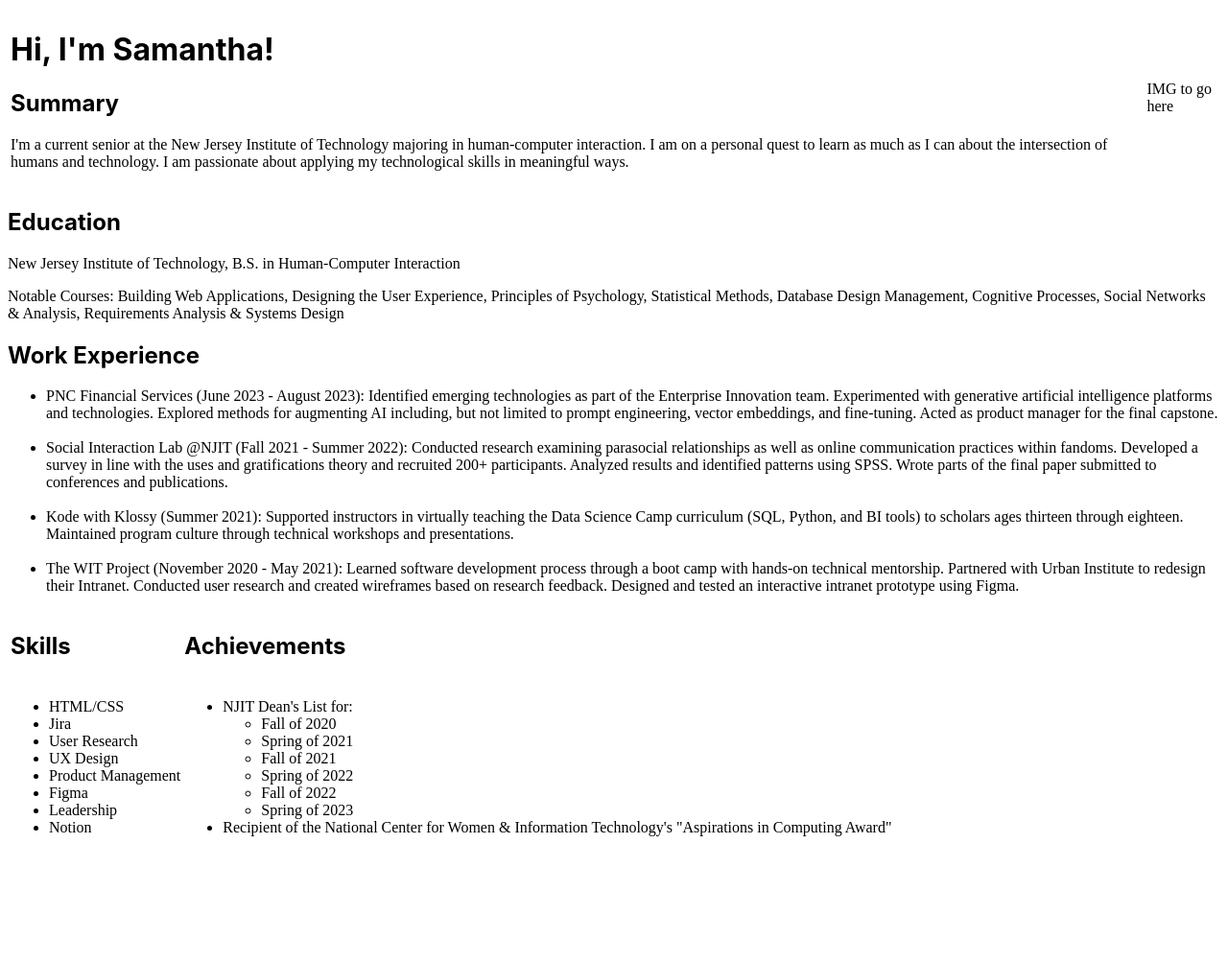
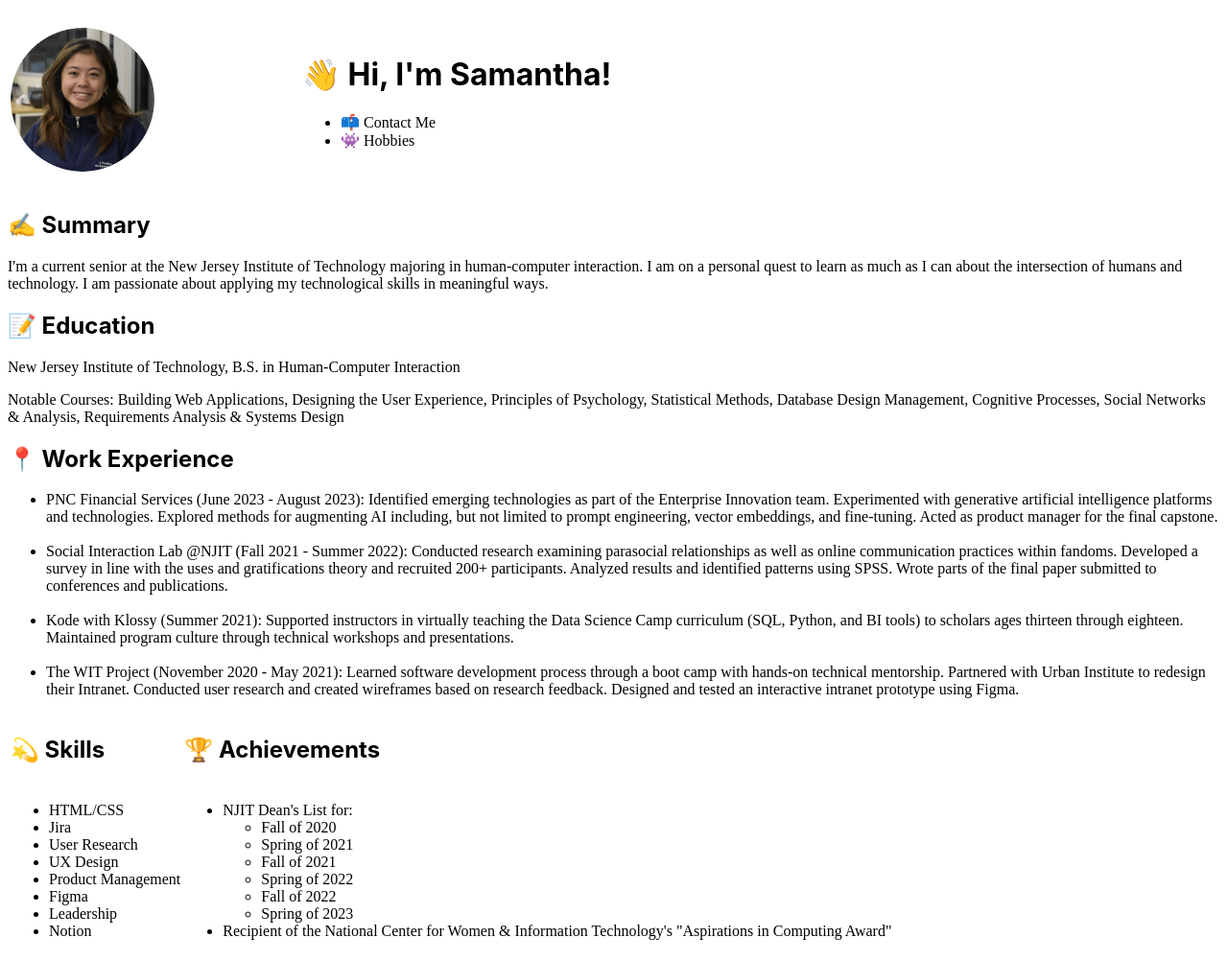
Before and after one commit to sammyyyalex/601Resume, a plain HTML site: page index.html in a window 1280 px wide. Shown: the whole page at 96% size. Before the commit the page ends 899 px from the top, so only its background shows below. Drawn offline with Linux system fonts and the light colour scheme; a web font is replaced by a local one.

Commit message:
Minor edits

```diff
--- a/index.html
+++ b/index.html
@@ -14,26 +14,31 @@
     </head>
     <body>
         <div>
+            <br>
             <table>
                 <tr>
                     <td>
-                        <h1> Hi, I'm Samantha! </h1>
-
-                        <h2> Summary </h2>
-                        <p>I'm a current senior at the New Jersey Institute of Technology majoring
-                            in human-computer interaction. I am on a personal quest to learn as
-                            much as I can about the intersection of humans and technology. I am
-                            passionate about applying my technological skills in meaningful ways.
-                        </p>
+                        <img src="imgs/Sam_Headshot.jpg" alt="an image of Samantha Paradero">
                     </td>
                     <td>
-                        <p>IMG to go here</p>
+                        <h1> 👋 Hi, I'm Samantha! </h1>
+                        <ul>
+                            <li> 📫 Contact Me</li>
+                            <li> 👾 Hobbies</li>
+                        </ul>
                     </td>
                 </tr>
             </table>
         </div>
+        <br>
         <div>
-            <h2> Education </h2>
+            <h2> ✍️ Summary </h2>
+            <p>I'm a current senior at the New Jersey Institute of Technology majoring
+            in human-computer interaction. I am on a personal quest to learn as
+            much as I can about the intersection of humans and technology. I am
+            passionate about applying my technological skills in meaningful ways.
+            </p>
+            <h2> 📝 Education </h2>
             <p>New Jersey Institute of Technology, B.S. in Human-Computer Interaction</p>
             <p>Notable Courses: Building Web Applications, Designing the User
                 Experience, Principles of Psychology, Statistical Methods, Database
@@ -41,7 +46,7 @@
                 Requirements Analysis & Systems Design</p>
         </div>
         <div>
-            <h2>Work Experience</h2>
+            <h2> 📍 Work Experience</h2>
             <ul>
                 <li>PNC Financial Services (June 2023 - August 2023): Identified emerging technologies as part of the
                     Enterprise Innovation team. Experimented with generative artificial
@@ -72,10 +77,10 @@
             <table>
                 <tr>
                     <td>
-                        <h2>Skills</h2>
+                        <h2> 💫 Skills</h2>
                     </td>
                     <td>
-                        <h2>Achievements</h2>
+                        <h2> 🏆 Achievements</h2>
                     </td>
                 </tr>
                 <tr>
--- a/style.css
+++ b/style.css
@@ -7,3 +7,13 @@ h1, h2, h3 {
     'Segoe UI', Roboto, 'Helvetica Neue',
     Ubuntu, Arial, sans-serif;
 }
+
+img{
+    border-radius:50%;
+    display: block;
+    text-align: center;
+    width: 50%;
+    z-index: 100;
+    min-width:100px;
+    max-width: 300px;
+}
```
Also changed, not shown: imgs/Sam_Headshot.jpg (added).
